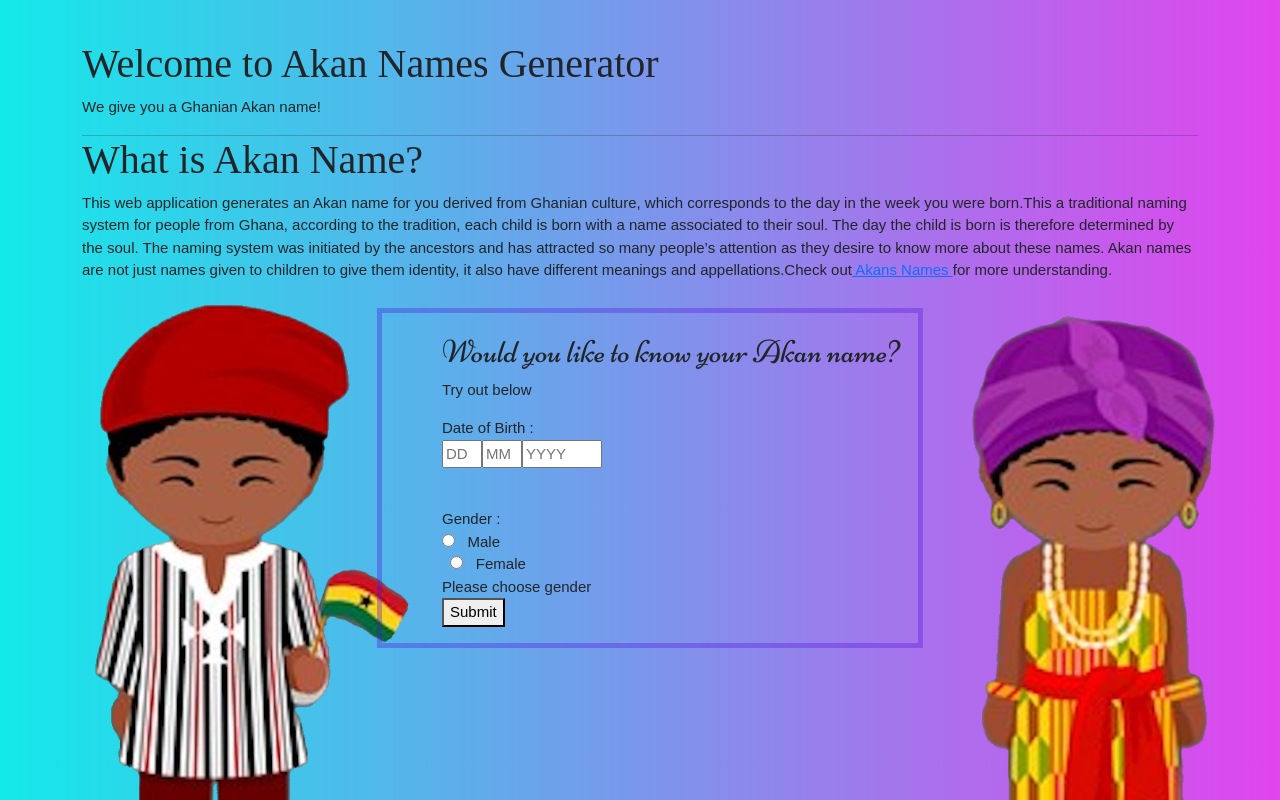
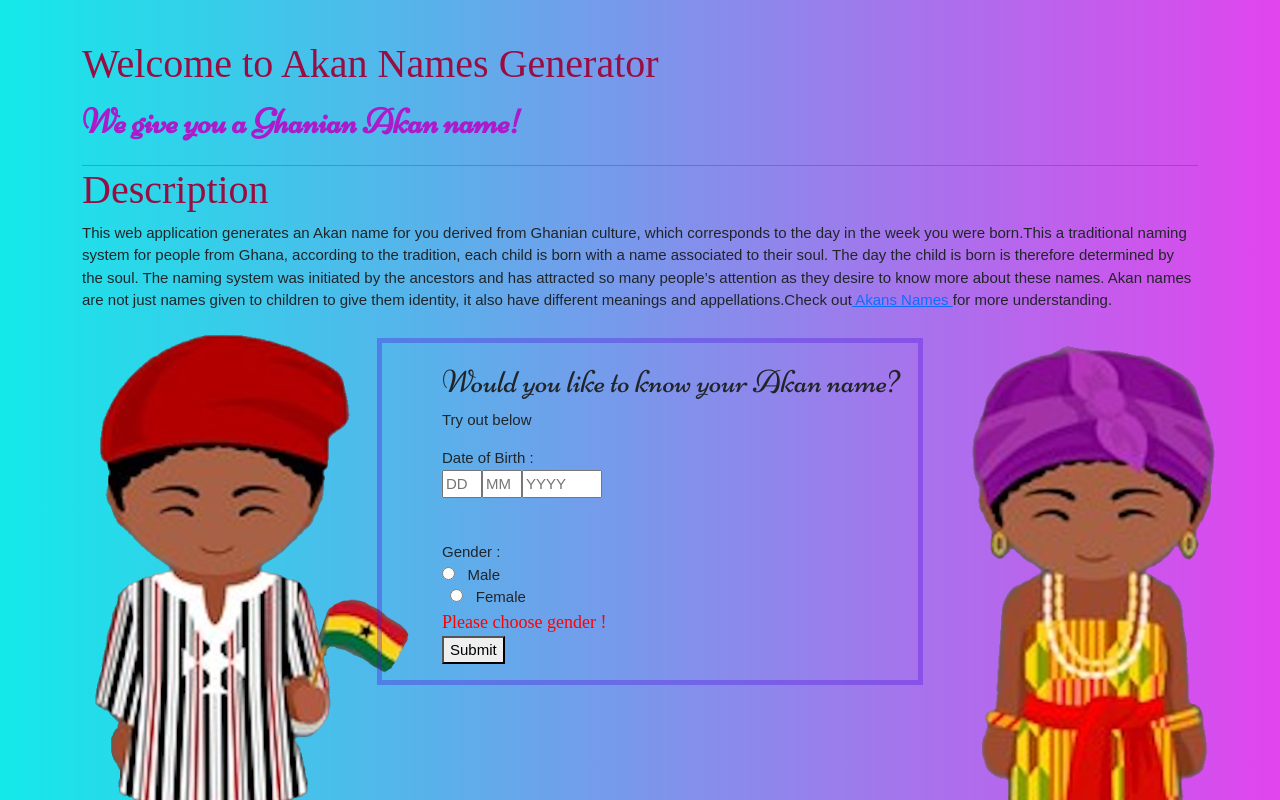
Before and after one commit to CosBett/Akan-Names-Website, a plain HTML site: page index.html in a window 1280 px wide. Both pictures are taken after a click on the button "Submit". Shown: the top 800 px of the page. Drawn offline with nearby package versions, Linux system fonts and the light colour scheme; a web font is replaced by a local one.

Commit message:
Change css stylesheet for spans

```diff
--- a/css/styles.css
+++ b/css/styles.css
@@ -4,10 +4,24 @@ body {
 
 }
 h1{ font-family: 'Montagu Slab', serif;
-
-
+    color: 491D7F;
+    color:#990d42 ;
 
 }
+#motto{
+    font-family: 'Niconne', cursive;
+    font-size: 35px;
+    color: #ad1aca;
+    font-weight: bolder;
+}
+span{
+    font-size: medium;
+    color: red;
+    width: 80px;
+    font-family: 'EB Garamond', serif;
+    font-size: 18px;
+}
+
 h2{
     font-family: 'Niconne', cursive;
 
--- a/index.html
+++ b/index.html
@@ -15,11 +15,11 @@
     <div class="container" >
       <div class="row webname">
         <h1>Welcome to Akan Names Generator</h1>
-        <p> We give you a Ghanian Akan name!</p>
+        <p id="motto"> We give you a Ghanian Akan name!</p>
       </div>
       <hr>
       <div class="row">
-          <h1>What is Akan Name? </h1>
+          <h1>Description</h1>
           <p> This web application generates an Akan name for you derived from Ghanian culture, which corresponds to the day in the week you were born.This a traditional naming system for people from Ghana, according to the tradition, each child is born with a name associated to their soul. The day the child is born is therefore determined by the soul.
             The naming system was initiated by the ancestors and has attracted so many people’s attention as they desire to know more about these names.
             Akan names are not just names given to children to give them identity, it  also have different meanings and appellations.Check out<a href="https://yen.com.gh/115080-akan-names-meanings.html"> Akans Names </a> for more understanding.</p>
@@ -41,6 +41,7 @@
             <button id= "subm" type="submit" onclick="">Submit</button>
             <div id="feedback">
 
+
             </div>
           </div>
         </div>
--- a/index.js
+++ b/index.js
@@ -8,10 +8,10 @@ const year = document.querySelector("#year").value
         message.innerHTML = "";
   let day = document.getElementById("day").value;
   try {
-      if(day== "") throw "empty";
+    if(day== "") throw "empty !";
     day = Number(day);
-      if(day <= 0) throw "Invalid";
-      if(day > 31 ) throw "Invalid";
+    if(day <= 0) throw "Invalid !";
+    if(day > 31 ) throw "Invalid !";
   }
   catch(err) {
      message.innerHTML = "Day is " + err;
@@ -25,10 +25,10 @@ const year = document.querySelector("#year").value
       message.innerHTML = "";
   let month = document.getElementById("month").value;
   try {
-      if(month== "") throw "empty";
+    if(month== "") throw "empty !";
       month = Number(month);
-      if(month <= 0) throw "Invalid";
-      if(month > 12 ) throw "Invalid";
+    if(month <= 0) throw "Invalid !";
+    if(month > 12 ) throw "Invalid !";
   }
   catch(err) {
      message.innerHTML = "Month is " + err;
@@ -49,7 +49,7 @@ const year = document.querySelector("#year").value
 
   console.log('YY', YY, 'ÇC', CC, MM, DD)
 
-        return ( (( parseInt(CC/4) - parseInt(2*CC-1)) + (parseInt(5*YY/4) ) + (parseInt((parseInt(26*(MM+1)))/10)) + DD )+1) % 7
+  return ( (( parseInt(CC/4) - parseInt(2*CC-1)) + (parseInt(5*YY/4) ) + (parseInt((parseInt(26*(MM+1)))/10)) + DD +1) % 7)
 }
 document.getElementById("subm").addEventListener("click",akanNames)
 function akanNames(){
@@ -66,7 +66,7 @@ function akanNames(){
 
    errMsg.innerHTML = "";
   try {
-    if(gender == null) throw "choose gender";
+    if(gender == null) throw "choose gender !";
   }
   catch(err) {
     errMsg.innerHTML = "Please " + err;
```
Lines whose indentation alone changed are shown as unchanged.
